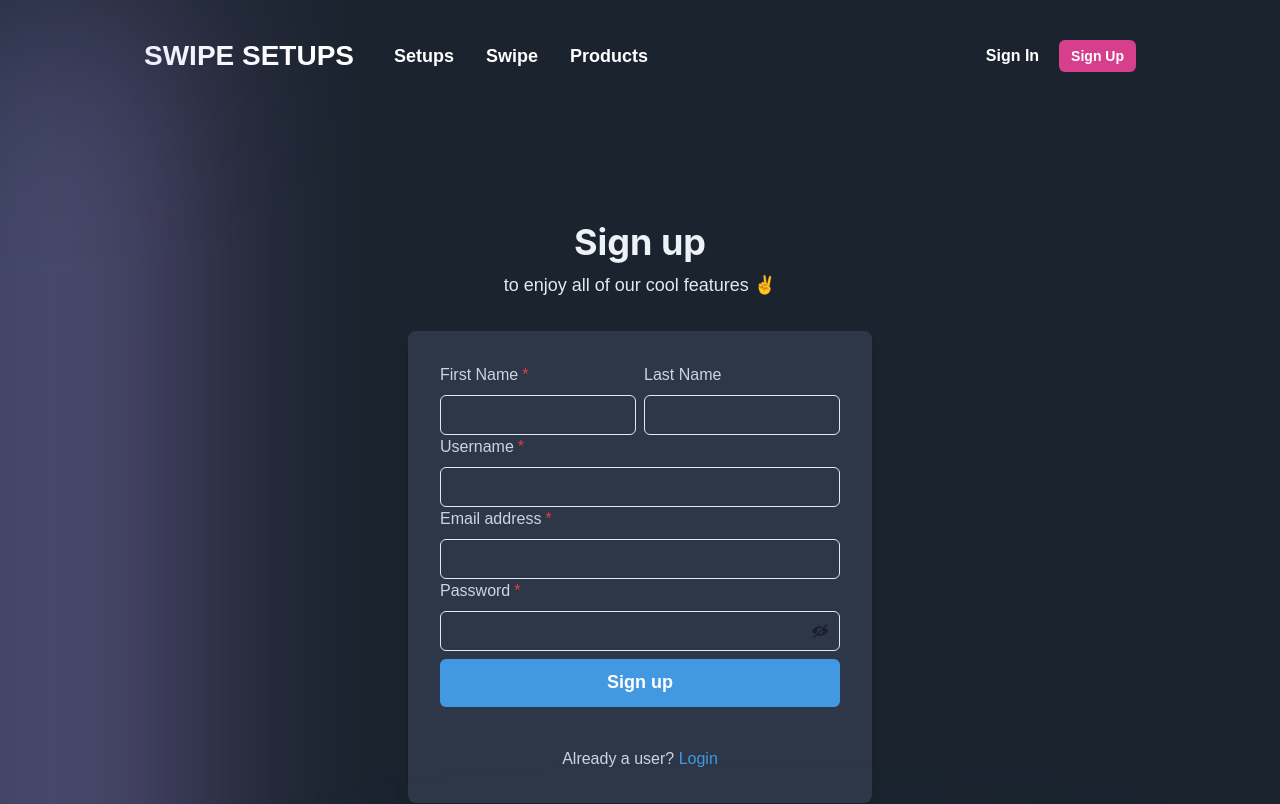
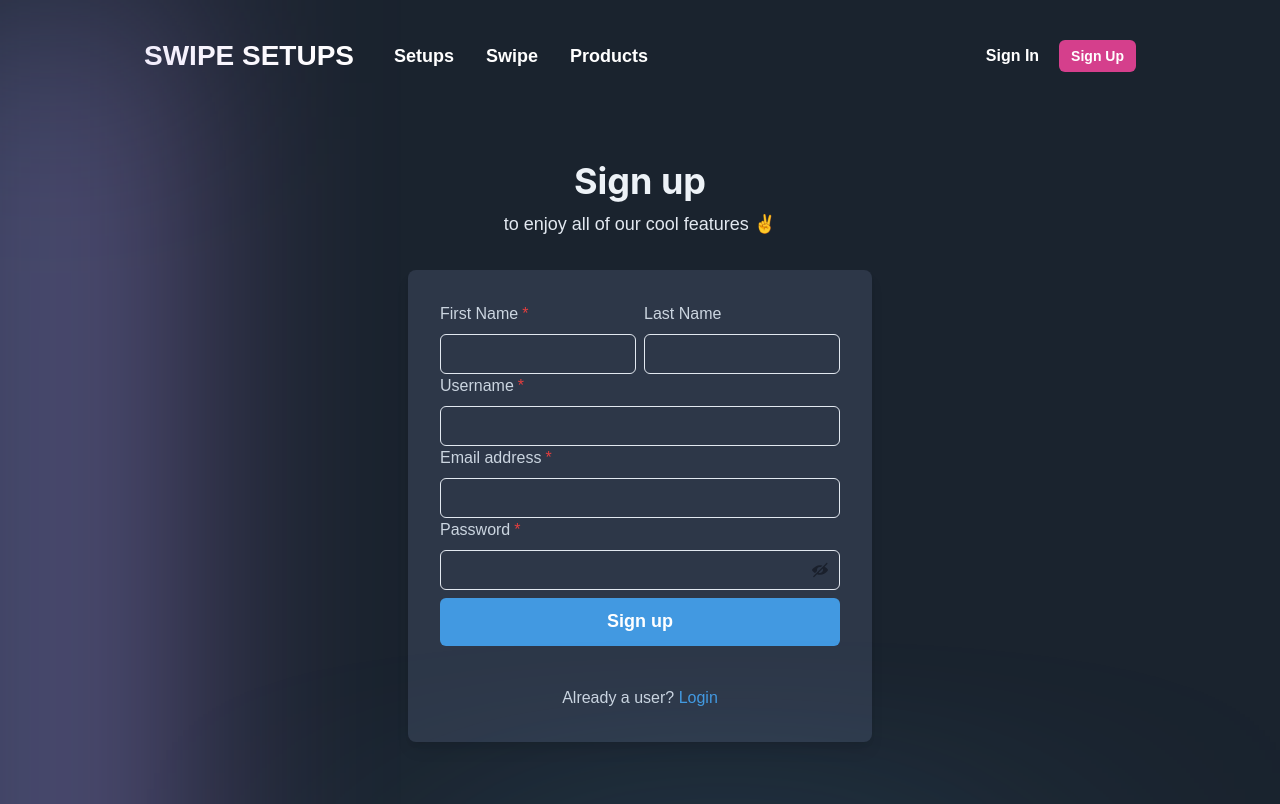
Before and after one commit to sov3333/ga-mern-project, a React (Vite) app in the folder client/: page /signup in a window 1280 px wide. Shown: the top 804 px of the page. Built offline with nearby package versions, Linux system fonts and the light colour scheme; a web font is replaced by a local one.

Commit message:
fix: make vh of sign in/up components smaller

```diff
--- a/client/src/components/CardSignIn.jsx
+++ b/client/src/components/CardSignIn.jsx
@@ -65,7 +65,7 @@ export default function CardSignIn() {
 
   return (
     <Flex
-      minH={'100vh'}
+      minH={'80vh'}
       align={'center'}
       justify={'center'}
       // bg={useColorModeValue('gray.50', 'gray.800')}
--- a/client/src/components/CardSignUp.jsx
+++ b/client/src/components/CardSignUp.jsx
@@ -73,7 +73,7 @@ export default function CardSignUp() {
 
   return (
     <Flex
-      minH={'100vh'}
+      minH={'80vh'}
       align={'center'}
       justify={'center'}
       // bg={useColorModeValue('gray.50', 'gray.800')}
```
